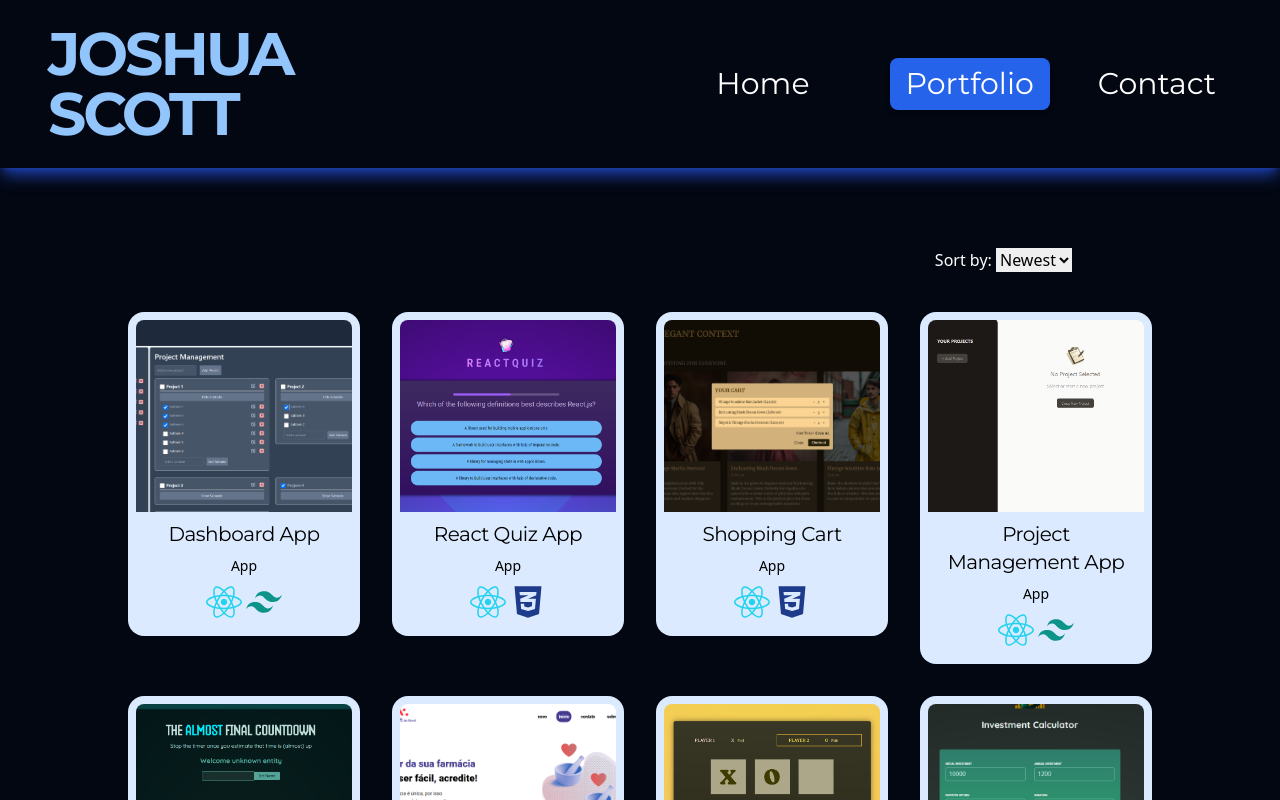
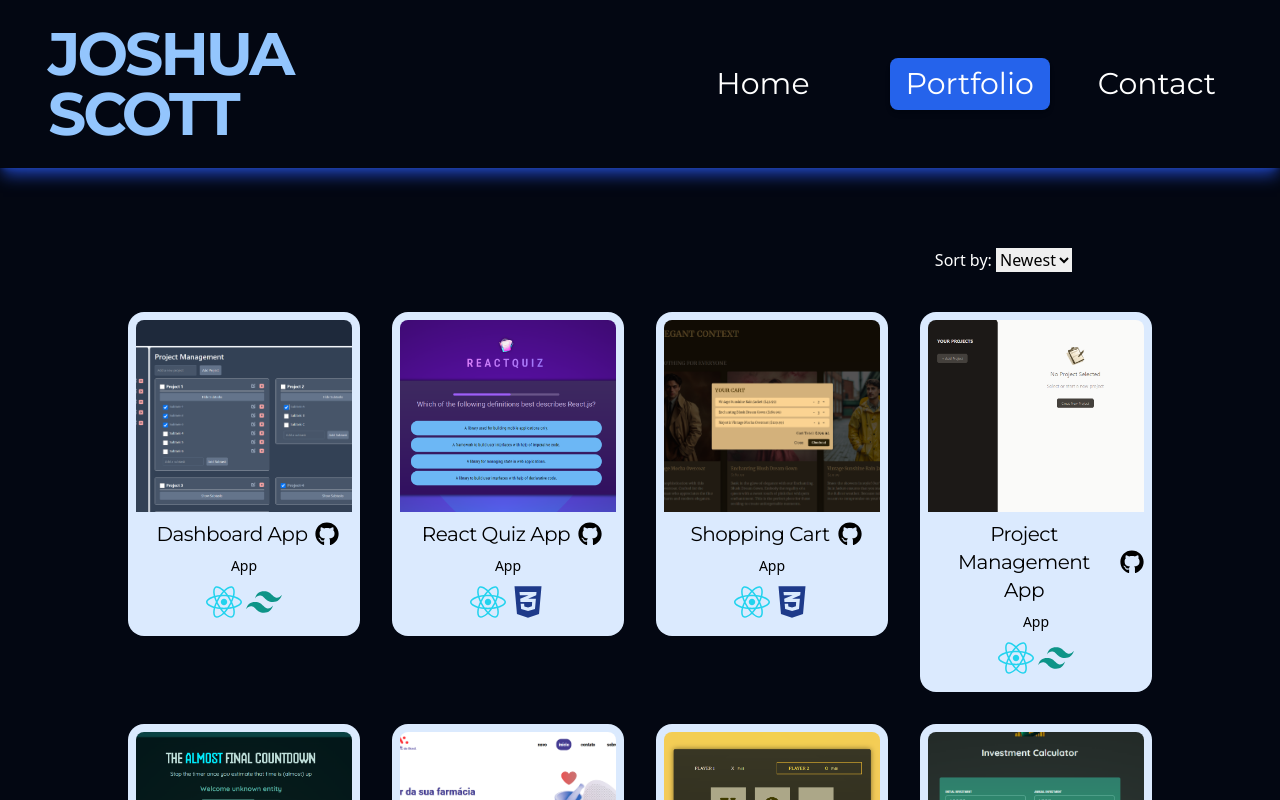
Before and after one commit to joshuascott019/my-portfolio-w-React, a React (Vite) app: page /portfolio in a window 1280 px wide. Shown: the top 800 px of the page. Built offline with nearby package versions, Linux system fonts and the light colour scheme.

Commit message:
feat: add github icon with repo links to project cards

```diff
--- a/src/components/ProjectCard.jsx
+++ b/src/components/ProjectCard.jsx
@@ -1,5 +1,5 @@
 /* eslint-disable react/prop-types */
-import { FaHtml5, FaCss3Alt, FaReact } from 'react-icons/fa';
+import { FaHtml5, FaCss3Alt, FaReact, FaGithub } from 'react-icons/fa';
 import { IoLogoJavascript } from 'react-icons/io5';
 import { RiTailwindCssFill } from 'react-icons/ri';
 import { Link } from 'react-router-dom';
@@ -13,11 +13,12 @@ const techIcons = {
 };
 
 const ProjectCard = ({ project, onImageLoad }) => {
-  const { techs, projectLink, image, title, category } = project;
+  const { techs, projectLink, image, title, category, repoLink } = project;
   const cardStyle =
     projectLink === ''
       ? 'relative flex flex-col justify-between border-black border-opacity-50 border-8 text-center bg-blue-100 rounded-2xl overflow-hidden hover:shadow-2xl hover:shadow-red-600 hover:border-red-600 transition-all duration-300 hover:animate-shake'
       : 'relative flex flex-col justify-between border-transparent border-8 text-center bg-blue-100 rounded-2xl overflow-hidden hover:shadow-2xl hover:shadow-blue-600 hover:border-blue-600 transition-all duration-300 transform hover:scale-110';
+  console.log(repoLink);
 
   return (
     <Link
@@ -38,10 +39,20 @@ const ProjectCard = ({ project, onImageLoad }) => {
           onLoad={onImageLoad}
         />
       )}
-
-      <h1 className="font-Montserrat text-lg sm:text-xl tracking-tight text-black p-2">
-        {title}
-      </h1>
+      <div className="flex items-center justify-center">
+        <h1 className="font-Montserrat text-lg sm:text-xl tracking-tight text-black p-2">
+          {title}
+        </h1>
+        <span
+          className="text-black text-2xl"
+          onClick={() =>
+            window.open(`${repoLink}`, '_blank', 'noopener,noreferrer')
+          }
+          title="Repo Link"
+        >
+          <FaGithub />
+        </span>
+      </div>
       <p className="text-black text-xs sm:text-sm">{category}</p>
       {projectLink === '' && (
         <p className="text-xs text-red-700 font-bold z-10">
```
